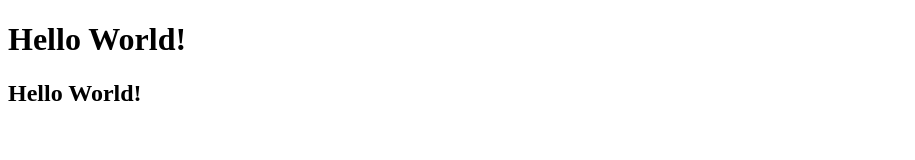
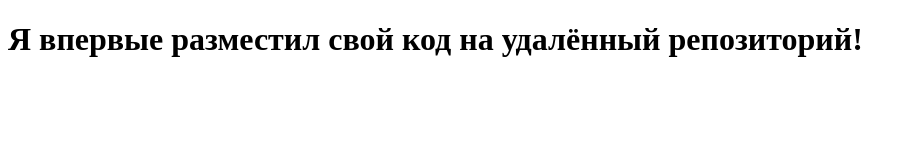
Before and after one commit to OXOTA-ATOXO/test_repo, a plain HTML site: page index.html in a window 1280 px wide. Shown: the whole page, without its empty margins (0-915 px from the left). Drawn offline with Linux system fonts and the light colour scheme.

Commit message:
New commit

```diff
--- a/index.html
+++ b/index.html
@@ -3,10 +3,9 @@
 <head>
     <meta charset="UTF-8">
     <meta name="viewport" content="width=device-width, initial-scale=1.0">
-    <title>Document</title>
+    <title>New git project</title>
 </head>
 <body>
-    <h1>Hello World!</h1>
-    <h2>Hello World!</h2>
+    <h1>Я впервые разместил свой код на удалённый репозиторий!</h1>
 </body>
 </html>
```
